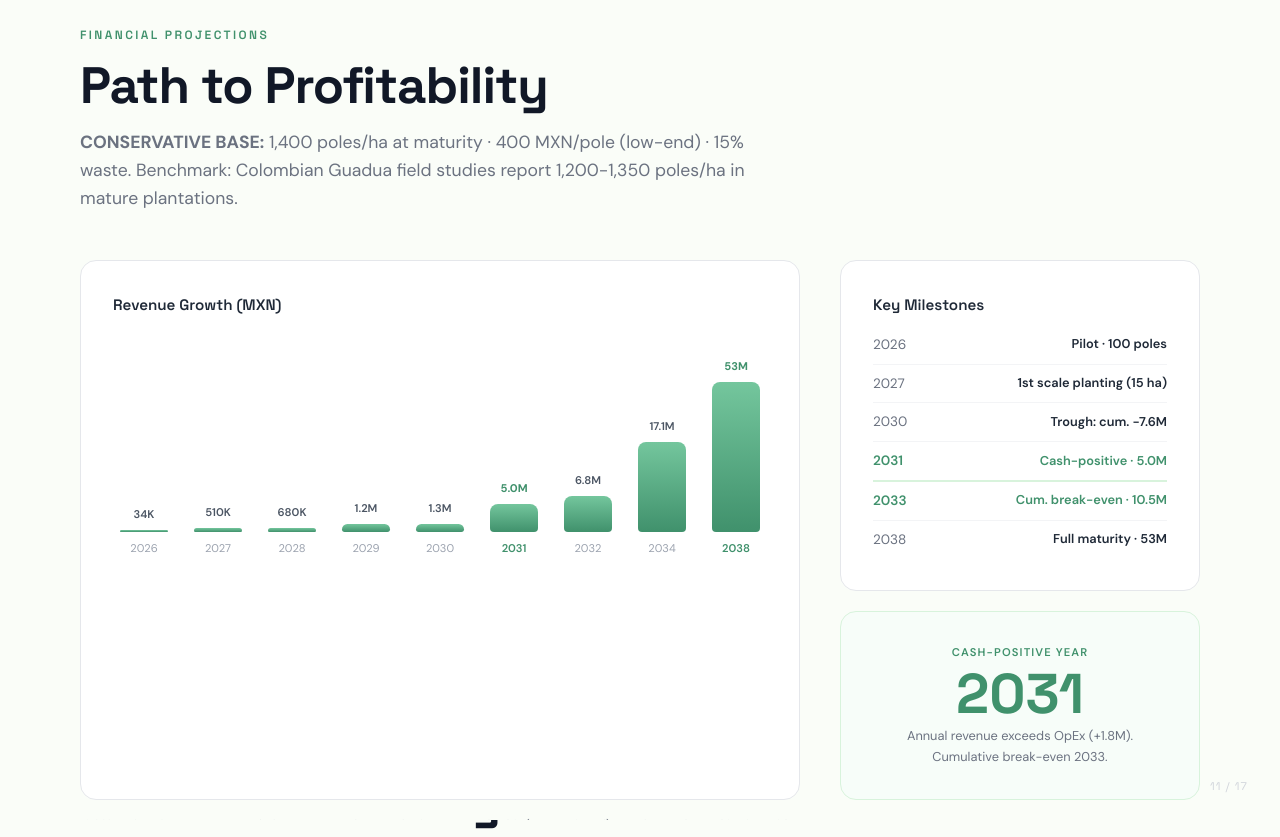
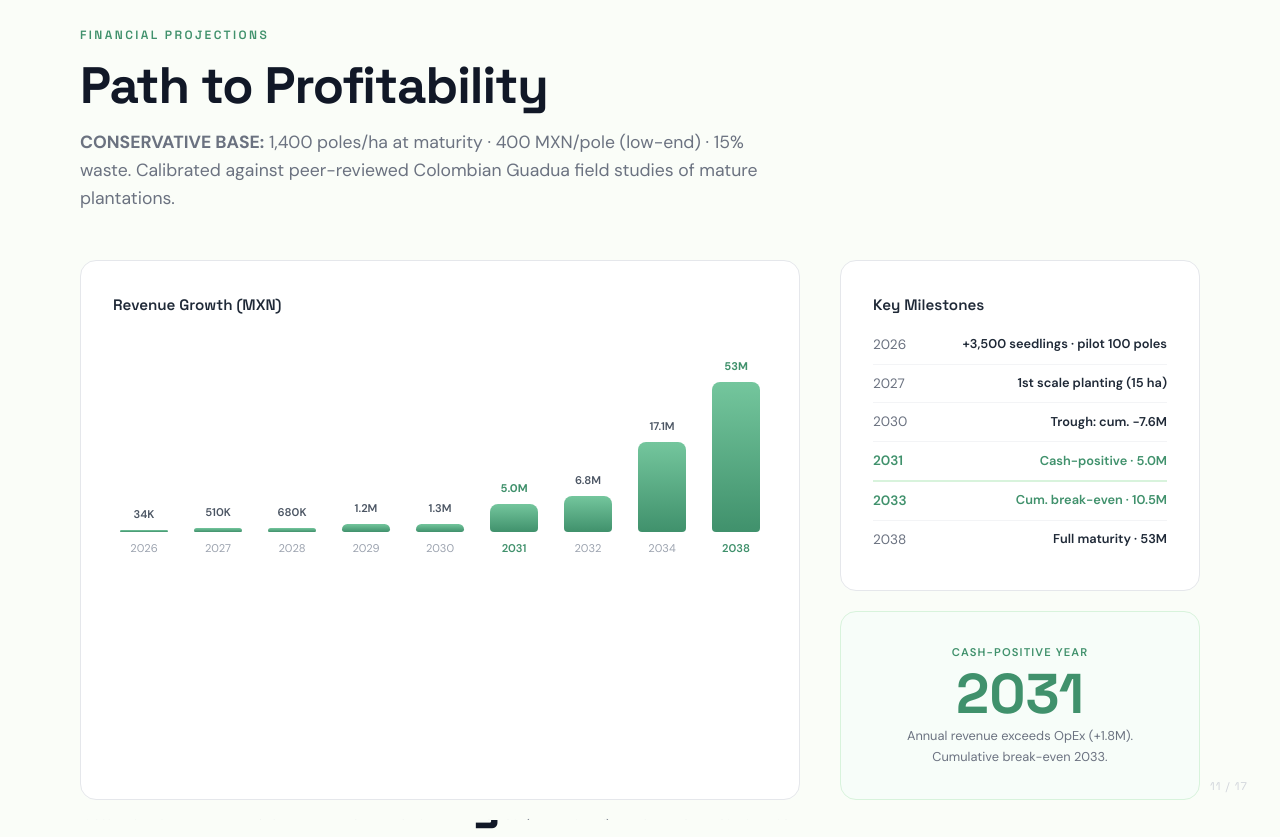
Before and after one commit to perezofir83/pacifico-bambu, a plain HTML site: page docs/index.html in a window 1280 px wide. Shown: the part 8780-9617 px from the top of the page. Drawn offline with Linux system fonts and the light colour scheme.

Commit message:
Slide 11/12: clarify 2026 milestone and tighten Colombia benchmark
Slide 11 (Path to Profitability):
- 2026 milestone: "Pilot · 100 poles" → "+3,500 seedlings · pilot 100 poles"
  Makes the densification planting visible in the milestone column,
  explaining the slow 2027-2030 ramp (new seedlings need 5-7 years to
  mature, hence the jump to 14K poles in 2031).
- Subtitle: drop the explicit "1,200-1,350 poles/ha" Colombian range
  citation. Now reads "Calibrated against peer-reviewed Colombian
  Guadua field studies" — keeps the credibility, drops irrelevant
  number contest.

Slide 12 (Sensitivity Analysis):
- Same Colombia benchmark cleanup in the source line.

```diff
--- a/docs/index.html
+++ b/docs/index.html
@@ -1460,7 +1460,7 @@ body {
 <div class="green-line"></div>
 <p class="section-label" data-es="Proyecciones Financieras">Financial Projections</p>
 <h2 class="slide-title" data-es="Camino a la Rentabilidad">Path to Profitability</h2>
-<p class="slide-subtitle" data-es="BASE CONSERVADORA: 1,400 postes/ha a madurez · 400 MXN/poste (extremo inferior) · 15% desperdicio. Benchmark: estudios de Guadua en Colombia reportan 1,200-1,350 postes/ha en plantaciones maduras."><strong>CONSERVATIVE BASE:</strong> 1,400 poles/ha at maturity · 400 MXN/pole (low-end) · 15% waste. Benchmark: Colombian Guadua field studies report 1,200-1,350 poles/ha in mature plantations.</p>
+<p class="slide-subtitle" data-es="BASE CONSERVADORA: 1,400 postes/ha a madurez · 400 MXN/poste (extremo inferior) · 15% desperdicio. Calibrado contra estudios revisados por pares de plantaciones maduras de Guadua en Colombia."><strong>CONSERVATIVE BASE:</strong> 1,400 poles/ha at maturity · 400 MXN/pole (low-end) · 15% waste. Calibrated against peer-reviewed Colombian Guadua field studies of mature plantations.</p>
 <div class="two-col fade-in" style="grid-template-columns: 2fr 1fr;">
 <div class="card">
 <div class="card__label" data-es="Crecimiento de Ingresos (MXN)" style="margin-bottom: 20px;">Revenue Growth (MXN)</div>
@@ -1479,7 +1479,7 @@ body {
 <div style="display: flex; flex-direction: column; gap: 20px;">
 <div class="card">
 <div class="card__label" data-es="Hitos Clave" style="margin-bottom: 8px;">Key Milestones</div>
-<div class="data-row" style="padding: 8px 0;"><span class="data-row__label" style="min-width: 48px;">2026</span><span class="data-row__value" data-es="Piloto · 100 postes" style="font-size: 0.8rem; text-align: right;">Pilot · 100 poles</span></div>
+<div class="data-row" style="padding: 8px 0;"><span class="data-row__label" style="min-width: 48px;">2026</span><span class="data-row__value" data-es="+3,500 plántulas · piloto 100 postes" style="font-size: 0.8rem; text-align: right;">+3,500 seedlings · pilot 100 poles</span></div>
 <div class="data-row" style="padding: 8px 0;"><span class="data-row__label" style="min-width: 48px;">2027</span><span class="data-row__value" data-es="1ª siembra de escala (15 ha)" style="font-size: 0.8rem; text-align: right;">1st scale planting (15 ha)</span></div>
 <div class="data-row" style="padding: 8px 0;"><span class="data-row__label" style="min-width: 48px;">2030</span><span class="data-row__value" data-es="Fondo: acum. -7.6M" style="font-size: 0.8rem; text-align: right;">Trough: cum. -7.6M</span></div>
 <div class="data-row" style="padding: 8px 0; border-bottom: 2px solid var(--green-200);"><span class="data-row__label" style="min-width: 48px; color: var(--green-700); font-weight: 600;">2031</span><span class="data-row__value data-row__value--green" data-es="Flujo positivo · 5.0M" style="font-size: 0.8rem; text-align: right;">Cash-positive · 5.0M</span></div>
@@ -1665,7 +1665,7 @@ body {
 <div class="insight-box fade-in" data-es="BASE CONSERVADORA: 1,400 postes/ha · 400 MXN/poste · 15% desperdicio · 110 ha (50 propias + 60 arrendadas). Solo varía el rendimiento por hectárea entre escenarios.">
 <strong>CONSERVATIVE BASE: 1,400 poles/ha</strong> · 400 MXN/pole · 15% waste · 110 ha (50 own + 60 leased). Only yield per hectare varies across scenarios.
   </div>
-<p style="font-size: 0.7rem; color: var(--gray-400); margin-top: 16px;">Yield benchmark — Colombian Guadua field studies (1,200–1,350 poles/ha mature): <a href="https://link.springer.com/article/10.1007/s10342-006-0129-3" style="color: var(--gray-500); text-decoration: underline;" target="_blank" rel="noopener">European Journal of Forest Research</a> · <a href="https://www.guaduabamboo.com/cultivation/" style="color: var(--gray-500); text-decoration: underline;" target="_blank" rel="noopener">Guadua Bamboo cultivation</a></p>
+<p style="font-size: 0.7rem; color: var(--gray-400); margin-top: 16px;">Yield benchmark — peer-reviewed Colombian Guadua field studies: <a href="https://link.springer.com/article/10.1007/s10342-006-0129-3" style="color: var(--gray-500); text-decoration: underline;" target="_blank" rel="noopener">European Journal of Forest Research</a> · <a href="https://www.guaduabamboo.com/cultivation/" style="color: var(--gray-500); text-decoration: underline;" target="_blank" rel="noopener">Guadua Bamboo cultivation</a></p>
 <div class="slide-number">12 / 17</div>
 </section>
 <!-- ═══════════════════════════════════════════════════
```
